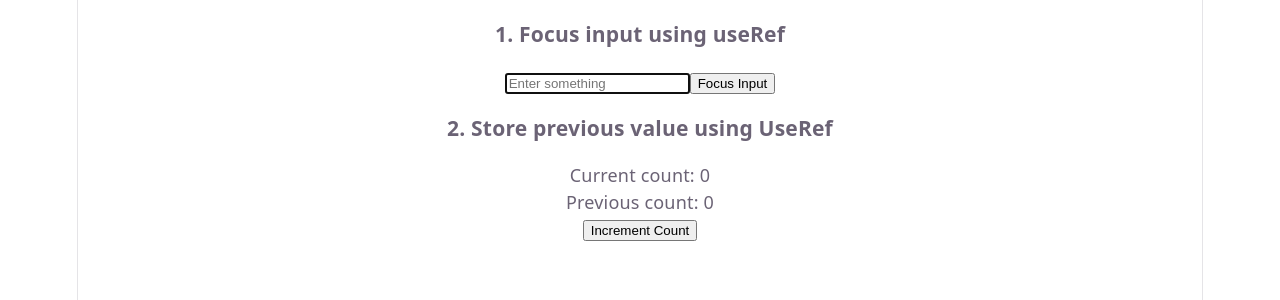
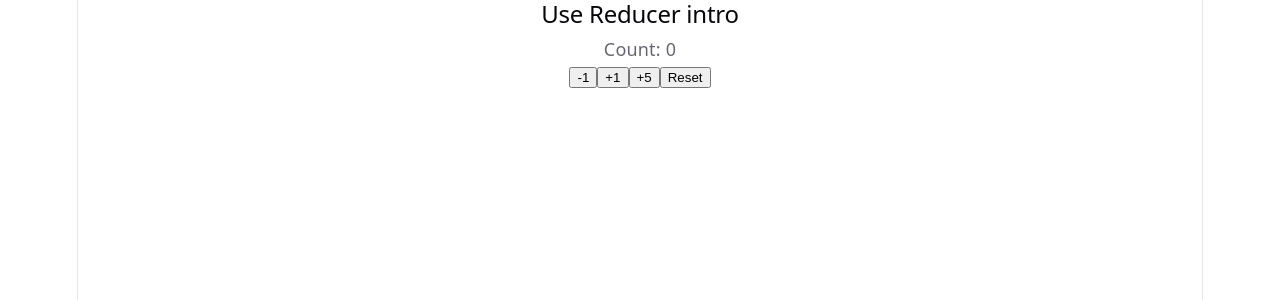
Before and after one commit to nandinirrr2450-source/MERN_Stu_FebMay26_Mys, a React (Vite) app in the folder W10/D2/my-app/: page / in a window 1280 px wide. Shown: the top 300 px of the page. Built offline with nearby package versions, Linux system fonts and the light colour scheme.

Commit message:
added useReducer hook

```diff
--- a/W10/D2/my-app/src/App.jsx
+++ b/W10/D2/my-app/src/App.jsx
@@ -6,13 +6,15 @@
 import {UseContextIntro} from './components/p1.jsx'
 import {CustomHooksIntro} from './components/p2.jsx'
 import {UserRefIntro} from './components/p3.jsx'
+import {UseReducerIntro} from './components/p4.jsx'
 
 function App() {
   return(
     <>
         {/* <UseContextIntro/> */}
         {/* <CustomHooksIntro/> */}
-        <UserRefIntro/>
+        {/* <UserRefIntro/> */}
+        <UseReducerIntro/>
     </>
   )
 }
```
